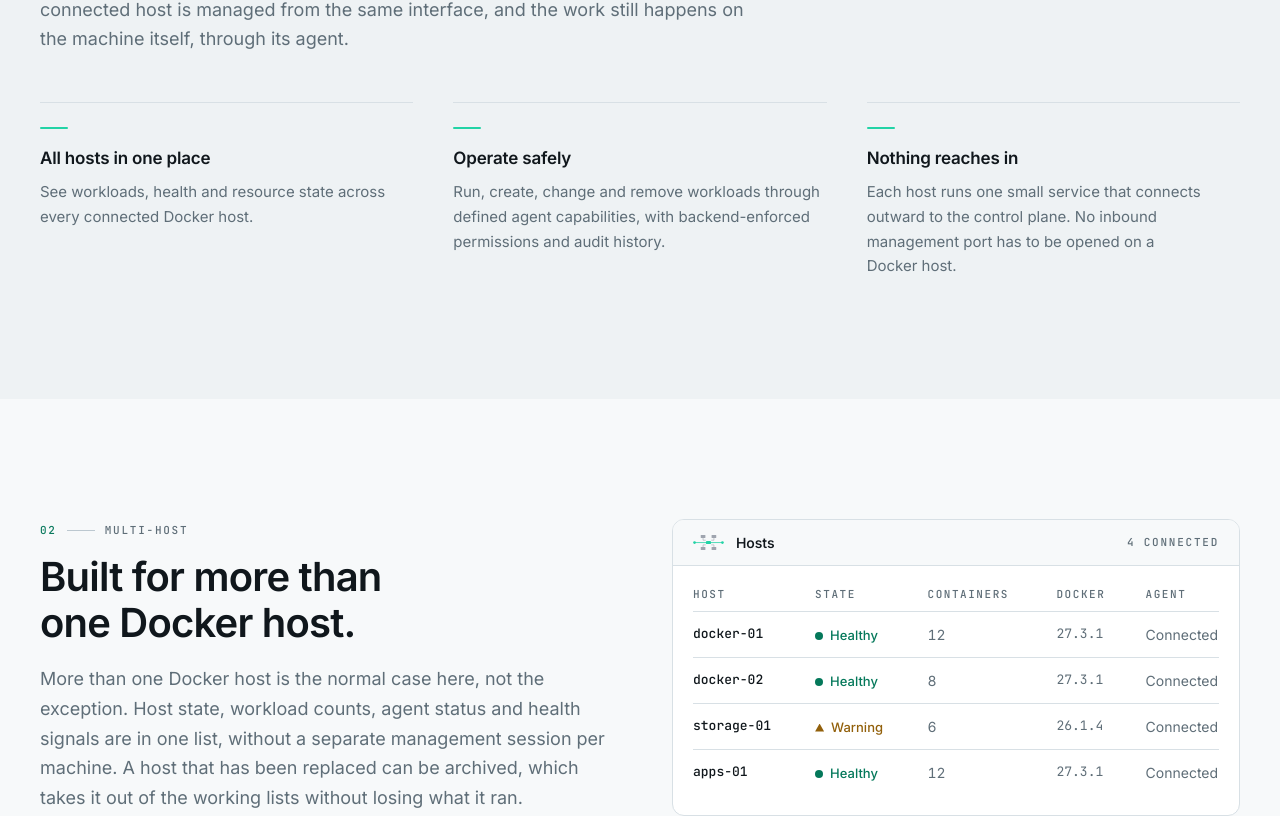
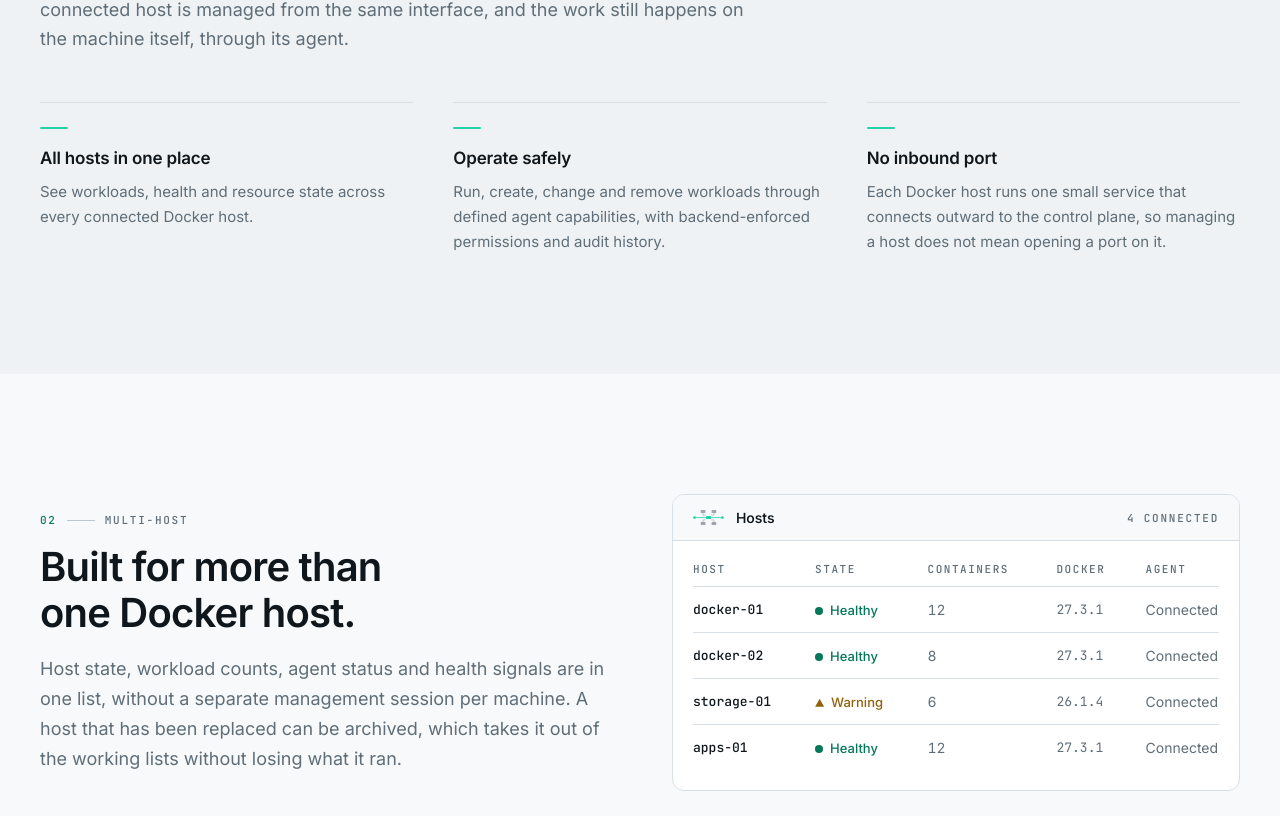
Before and after one commit to Dockplanee/dockplane, an Angular app in the folder website/: page / in a window 1280 px wide. Shown: the part 1129-1945 px from the top of the page. Built offline with nearby package versions, Linux system fonts and the light colour scheme.

Commit message:
website: refine product copy

```diff
--- a/website/src/app/pages/home/home.html
+++ b/website/src/app/pages/home/home.html
@@ -56,9 +56,9 @@
         Run, create, change and remove workloads through defined agent capabilities, with
         backend-enforced permissions and audit history.
       </dp-feature>
-      <dp-feature title="Nothing reaches in">
-        Each host runs one small service that connects outward to the control plane. No inbound
-        management port has to be opened on a Docker host.
+      <dp-feature title="No inbound port">
+        Each Docker host runs one small service that connects outward to the control plane, so
+        managing a host does not mean opening a port on it.
       </dp-feature>
     </div>
   </div>
@@ -72,7 +72,7 @@
         eyebrow="Multi-host"
         headingId="multi-host-heading"
         heading="Built for more than one Docker host."
-        lede="More than one Docker host is the normal case here, not the exception. Host state, workload counts, agent status and health signals are in one list, without a separate management session per machine. A host that has been replaced can be archived, which takes it out of the working lists without losing what it ran."
+        lede="Host state, workload counts, agent status and health signals are in one list, without a separate management session per machine. A host that has been replaced can be archived, which takes it out of the working lists without losing what it ran."
       />
     </div>
 
@@ -196,9 +196,9 @@
     />
 
     <div class="grid-three">
-      <dp-feature title="No account anywhere">
-        There is nothing to sign up for and no tenant to belong to. You install the control plane
-        and it is yours.
+      <dp-feature title="No vendor account">
+        There is no service to sign up for and no tenant at a provider. The accounts Dockplane knows
+        about are the ones you create in your own installation.
       </dp-feature>
       <dp-feature title="Understandable">
         The architecture, permissions and agent trust model are documented instead of being hidden
--- a/website/src/app/pages/product/product.html
+++ b/website/src/app/pages/product/product.html
@@ -89,7 +89,7 @@
         eyebrow="Logs and events"
         headingId="logs-heading"
         heading="Follow what changed."
-        lede="Workload logs, normalized events and action history, so what happened is readable afterwards and an operation can be checked against what it reported."
+        lede="Workload logs, normalized events and action history, so you can read what happened and check an operation against what it reported."
       />
     </div>
     <div>
--- a/website/src/app/pages/security/security.html
+++ b/website/src/app/pages/security/security.html
@@ -2,7 +2,7 @@
   eyebrow="Security"
   headingId="security-heading"
   heading="Security is part of the control plane."
-  lede="Managing Docker on a machine is a privileged operation, so Dockplane is built around that. Every host holds its own identity, the control server authorizes each action, the agent can perform only the operations it was built with, and what changes is recorded."
+  lede="Managing Docker on a machine is a privileged operation. Every host holds its own identity, the control server authorizes each action, the agent can perform only the operations it was built with, and what changes is recorded."
 />
 
 <section dpSection aria-labelledby="identity-heading">
```
